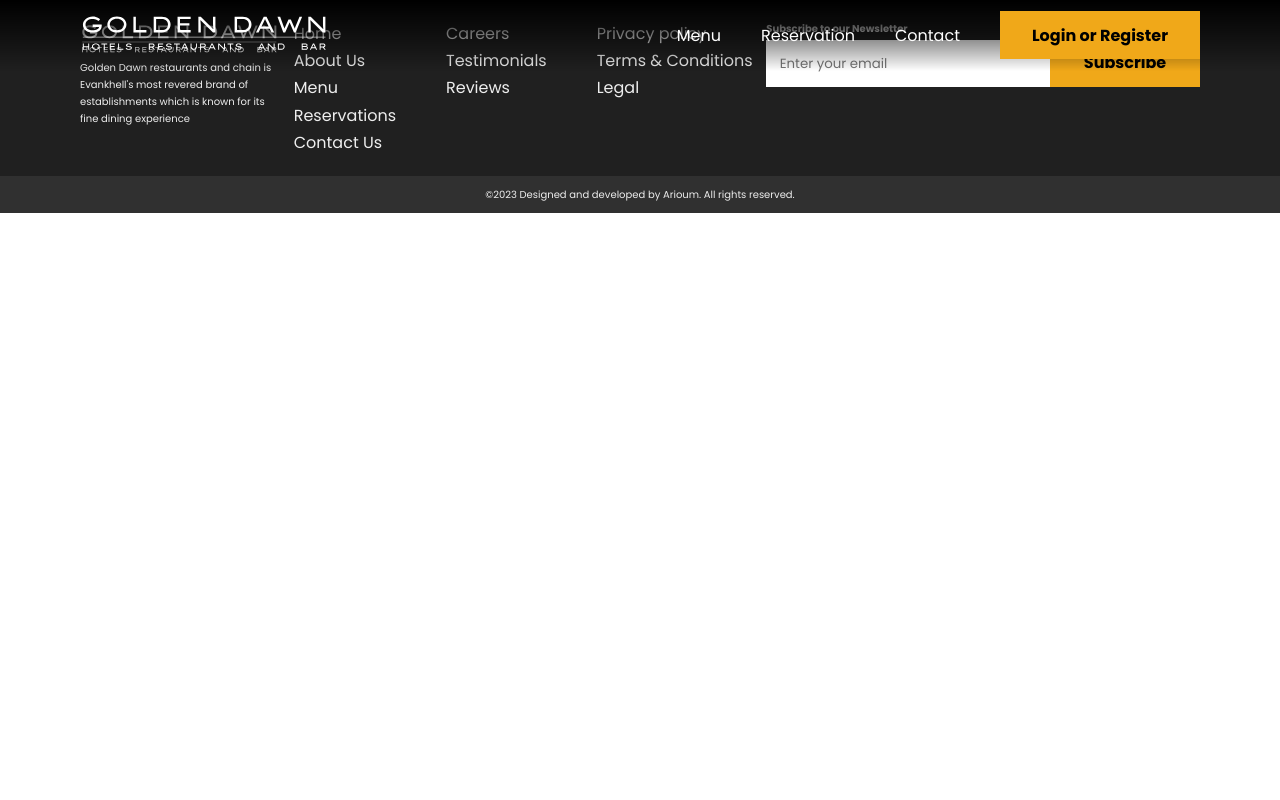
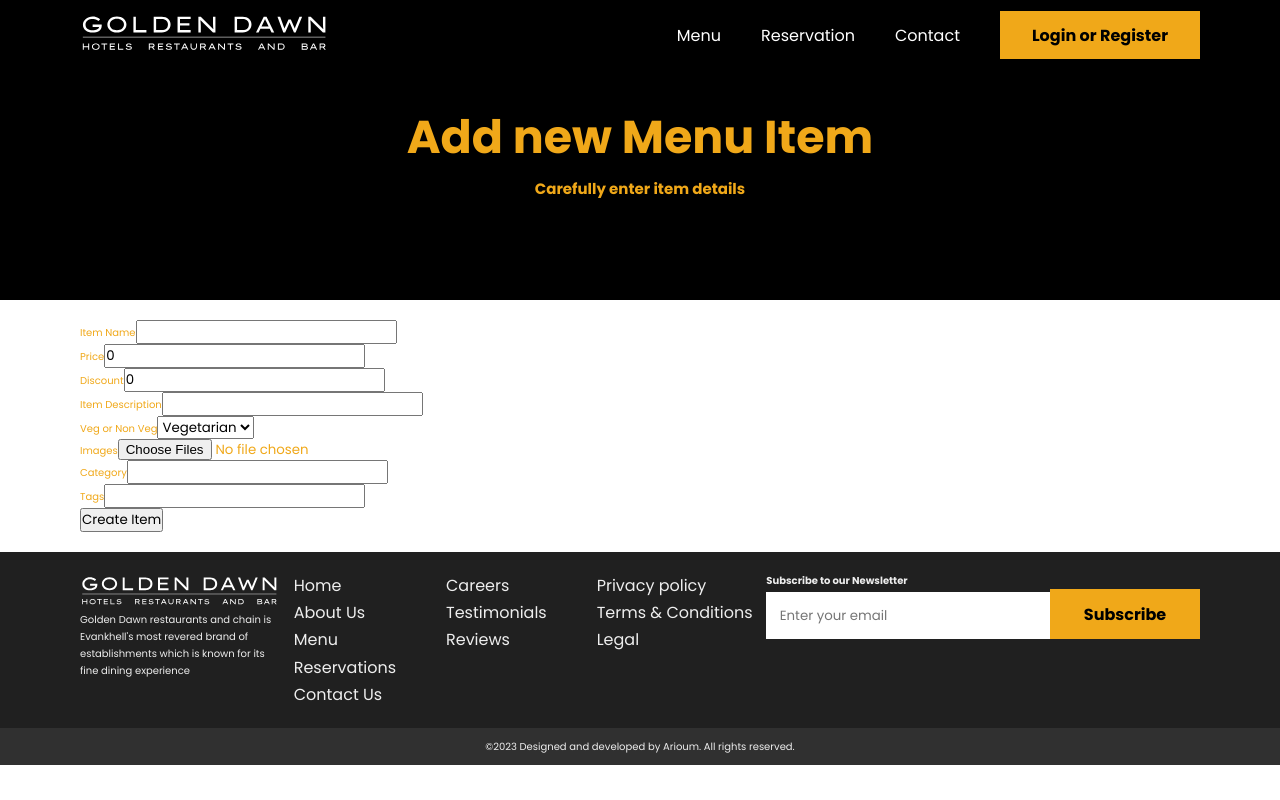
Before and after one commit to Arioum/golden-dawn, a React (Vite) app in the folder client/: page /admin in a window 1280 px wide. Built offline with nearby package versions, Linux system fonts and the light colour scheme.

Commit message:
modified admin page

```diff
--- a/client/src/App.jsx
+++ b/client/src/App.jsx
@@ -1,11 +1,12 @@
-import { BrowserRouter as Router, Routes, Route } from "react-router-dom";
-import Navbar from "./layouts/Navbar/Navbar";
-import Footer from "./layouts/Footer/Footer";
-import HomePage from "./pages/Home/HomePage";
-import MenuPage from "./pages/Menu/MenuPage";
-import ReservationPage from "./pages/Reservation/ReservationPage";
-import ContactPage from "./pages/Contact/ContactPage";
-import AuthPage from "./pages/Auth/AuthPage";
+import { BrowserRouter as Router, Routes, Route } from 'react-router-dom';
+import Navbar from './layouts/Navbar/Navbar';
+import Footer from './layouts/Footer/Footer';
+import HomePage from './pages/Home/HomePage';
+import MenuPage from './pages/Menu/MenuPage';
+import ReservationPage from './pages/Reservation/ReservationPage';
+import ContactPage from './pages/Contact/ContactPage';
+import AuthPage from './pages/Auth/AuthPage';
+import AdminPage from './pages/Admin/AdminPage';
 
 const App = () => {
   return (
@@ -17,6 +18,7 @@ const App = () => {
         <Route exact path='/reservation' element={<ReservationPage />} />
         <Route exact path='/contact' element={<ContactPage />} />
         <Route exact path='/auth' element={<AuthPage />} />
+        <Route exact path='/admin' element={<AdminPage />} />
       </Routes>
       <Footer />
     </Router>
--- a/client/src/pages/Admin/AdminPage.jsx
+++ b/client/src/pages/Admin/AdminPage.jsx
@@ -9,6 +9,7 @@ const AdminPage = () => {
     price: 0,
     discount: 0,
     description: '',
+    isVegan: null,
     images: [],
     ratings: 0,
     totalOrdered: 0,
@@ -18,12 +19,17 @@ const AdminPage = () => {
 
   function onFormChange(e) {
     const { value, name } = e.target;
-
+    console.log(value);
     if (name === 'images') {
       const files = Array.from(e.target.files);
       setMenuItem((prev) => ({
         ...prev,
         [name]: files,
+      }));
+    } else if (name === 'isVegan') {
+      setMenuItem((prev) => ({
+        ...prev,
+        [name]: value === 'veg' ? true : false,
       }));
     } else {
       setMenuItem((prev) => ({
@@ -103,6 +109,13 @@ const AdminPage = () => {
           />
         </div>
         <div className=''>
+          <label htmlFor=''>Veg or Non Veg</label>
+          <select name='isVegan' id='' onChange={(e) => onFormChange(e)}>
+            <option value='veg'>Vegetarian</option>
+            <option value='non-veg'>Non-Veg</option>
+          </select>
+        </div>
+        <div className=''>
           <label htmlFor=''>Images</label>
           <input
             type='file'
```
